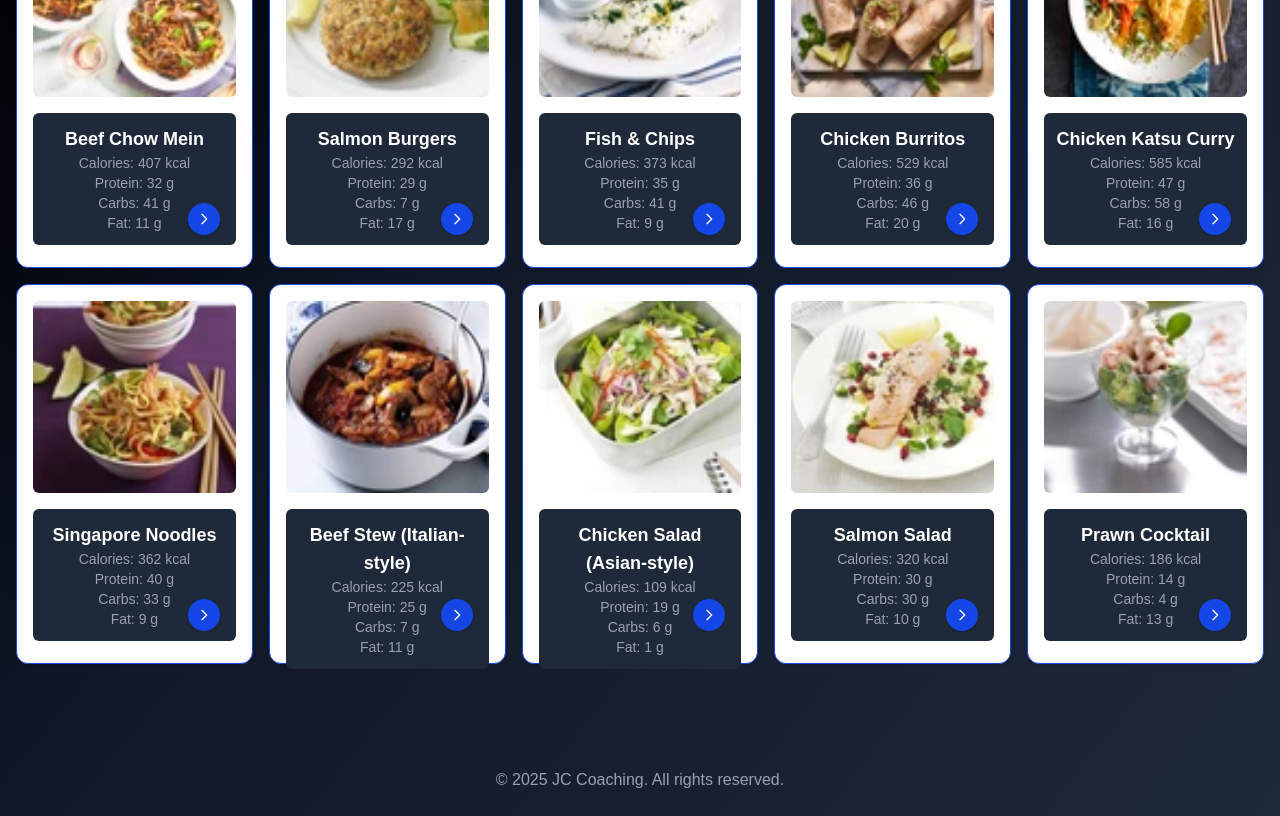
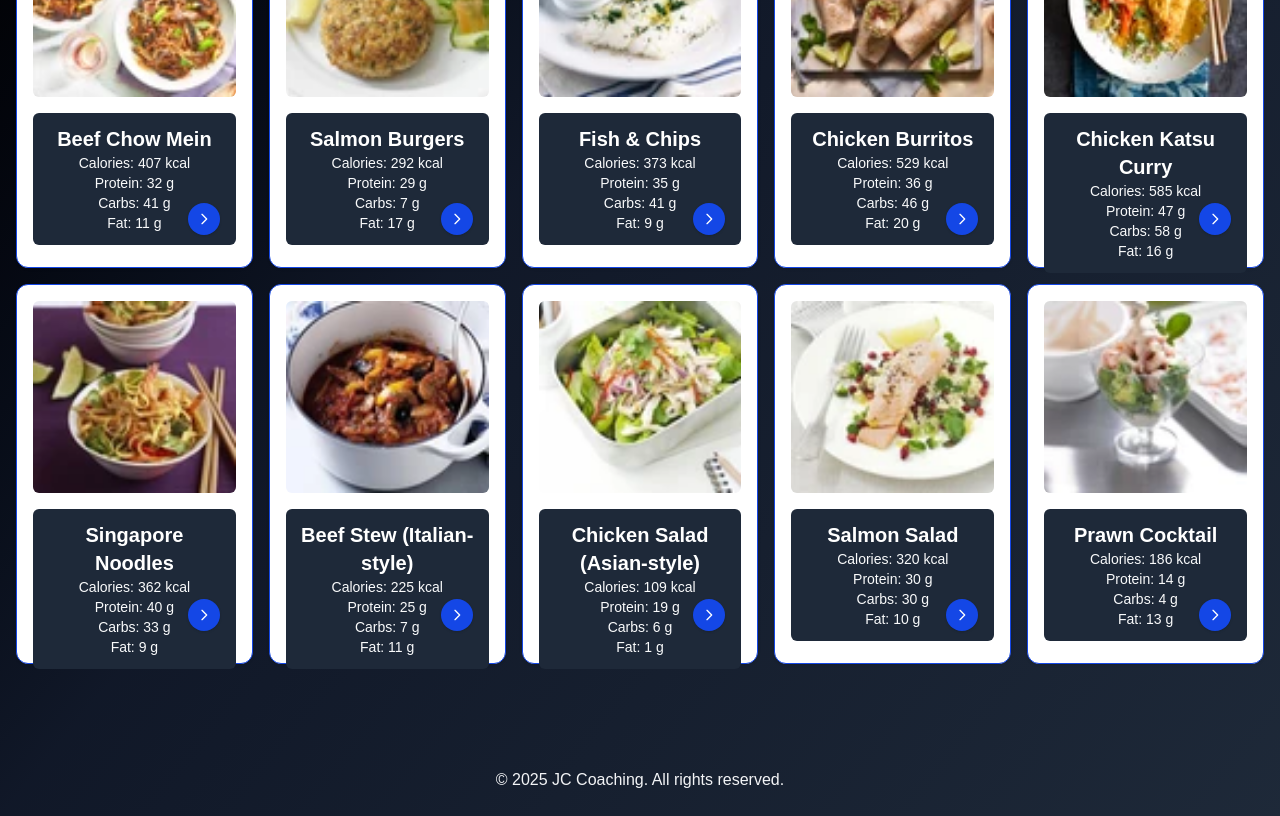
Before and after one commit to jacam666/coaching-website, a Next.js app: page /meals in a window 1280 px wide. Shown: the part 740-1556 px from the top of the page. Built offline with nearby package versions, Linux system fonts and the light colour scheme.

Commit message:
restyled font colours

```diff
--- a/src/app/about/page.tsx
+++ b/src/app/about/page.tsx
@@ -39,7 +39,7 @@ export default function About() {
 
                         {/* Intro & achievements */}
                         <div>
-                            <p className="text-lg text-gray-300 mb-6">
+                            <p className="text-lg text-gray-100 mb-6">
                                 I am Jamie Cameron a passionate coach dedicated to helping you achieve your fitness goals.
                             </p>
 
@@ -47,7 +47,7 @@ export default function About() {
                                 <h2 className="text-2xl font-bold text-blue-400 mb-2">
                                     My Experience & Achievements
                                 </h2>
-                                <ul className="text-gray-200 text-left list-disc list-inside space-y-2">
+                                <ul className="text-gray-100 text-left list-disc list-inside space-y-2">
                                     <li>30 years of experience in fitness and bodybuilding</li>
                                     <li>Multiple bodybuilding competition wins</li>
                                     <li>Expert in dieting, body transformation, and muscle mass gain</li>
--- a/src/app/components/Footer.tsx
+++ b/src/app/components/Footer.tsx
@@ -1,6 +1,6 @@
 export default function Footer() {
     return (
-        <footer className=" text-gray-400 py-6 mt-10 ">
+        <footer className=" text-gray-100 py-6 mt-10 ">
             <div className="w-full max-w-5xl mx-auto px-4 text-center">
                 <p>&copy; {new Date().getFullYear()} JC Coaching. All rights reserved.</p>
                 {/* <p className="mt-2">
--- a/src/app/meals/page.tsx
+++ b/src/app/meals/page.tsx
@@ -35,11 +35,11 @@ export default function MealsPage() {
                                 <div className={`absolute inset-0 w-full h-full bg-white rounded-xl border border-blue-700 shadow p-4 ${flippedArr[idx] ? "opacity-0" : "opacity-100"}`} style={{ backfaceVisibility: "hidden" }}>
                                     <img src={meal.image.src} alt={meal.image.alt} className="w-full h-48 object-fill rounded-md mb-4" />
                                     <div className="text-center bg-gray-800 p-3 rounded-md overflow-auto">
-                                        <h3 className="text-lg font-semibold">{meal.title}</h3>
-                                        <p className="text-sm text-gray-400">Calories: {meal.kcal} kcal</p>
-                                        <p className="text-sm text-gray-400">Protein: {meal.protein} g</p>
-                                        <p className="text-sm text-gray-400">Carbs: {meal.carbs} g</p>
-                                        <p className="text-sm text-gray-400">Fat: {meal.fat} g</p>
+                                        <h3 className="text-xl font-semibold">{meal.title}</h3>
+                                        <p className="text-sm text-gray-50">Calories: {meal.kcal} kcal</p>
+                                        <p className="text-sm text-gray-50">Protein: {meal.protein} g</p>
+                                        <p className="text-sm text-gray-50">Carbs: {meal.carbs} g</p>
+                                        <p className="text-sm text-gray-50">Fat: {meal.fat} g</p>
                                     </div>
                                     <button
                                         className="absolute bottom-4 right-4 bg-blue-700 text-white rounded-full p-2 m-4 shadow hover:bg-blue-900 transition"
--- a/src/app/page.tsx
+++ b/src/app/page.tsx
@@ -74,7 +74,7 @@ export default function Home() {
             </div>
           </div>
         </div>
-        <p className="text-lg md:text-2xl text-gray-300 mb-8 mt-2 text-center">
+        <p className="text-lg md:text-2xl text-gray-100 mb-8 mt-2 text-center">
           1-to-1 Online Coaching for Personal Training & Diet Plans
         </p>
         <a
@@ -98,14 +98,14 @@ export default function Home() {
         <div className="bg-gray-800 rounded-xl shadow p-8 flex flex-col items-center border border-gray-700">
           <img src="/file.svg" alt="Personal Training" className="w-16 h-16 mb-4" />
           <h2 className="text-2xl font-bold text-blue-400 mb-2">Online Coaching</h2>
-          <p className="text-gray-300 text-center">
+          <p className="text-gray-100 text-center">
             Customized workout plans, progress tracking, and expert guidance to help you reach your fitness goals from anywhere.
           </p>
         </div>
         <div className="bg-gray-800 rounded-xl shadow p-8 flex flex-col items-center border border-gray-700">
           <img src="/window.svg" alt="Diet Plans" className="w-16 h-16 mb-4" />
           <h2 className="text-2xl font-bold text-blue-400 mb-2">Diet Plans</h2>
-          <p className="text-gray-300 text-center">
+          <p className="text-gray-100 text-center">
             Personalized nutrition strategies tailored to your lifestyle, preferences, and goals for sustainable results.
           </p>
         </div>
@@ -114,7 +114,7 @@ export default function Home() {
       {/* About Section */}
       <section className="max-w-2xl text-center py-8">
         <h3 className="text-xl font-semibold text-blue-400 mb-2">Why Choose Us?</h3>
-        <p className="text-gray-300">
+        <p className="text-gray-100">
           With years of experience in fitness and nutrition coaching, I provide dedicated support and proven strategies to help you transform your health and confidence. Start your journey today!
         </p>
       </section>
--- a/src/app/services/page.tsx
+++ b/src/app/services/page.tsx
@@ -14,7 +14,7 @@ export default function Services() {
                 <div className="w-full">
                     <div className="bg-gray-900 rounded-xl border border-blue-700 p-6 shadow mb-4">
                         <h1 id="services-heading" className="text-3xl font-semibold text-blue-400 mb-3 text-center">Online Coaching</h1>
-                        <div className="text-gray-300 text-lg text-center space-y-4">
+                        <div className="text-gray-100 text-lg text-center space-y-4">
                             <p>
                                 Personalised training and nutrition built around your life—no gym schedules to juggle. After a quick video consultation, I’ll set clear goals and create a phased programme for home or gym, plus simple calorie/macros targets you can actually stick to.
                             </p>
@@ -37,7 +37,7 @@ export default function Services() {
                     <div className="grid grid-cols-1 md:grid-cols-2 gap-8 mb-10">
                         <div className="rounded-xl border border-blue-700 bg-gray-900/80 p-8 shadow flex flex-col items-center">
                             <h3 className="text-2xl font-semibold text-blue-400 mb-3">1-to-1 Personal Training</h3>
-                            <ul className="space-y-2 text-gray-200 list-disc list-inside text-left">
+                            <ul className="space-y-2 text-gray-100 list-disc list-inside text-left">
                                 <li>Train together in the gym with hands-on guidance</li>
                                 <li>Immediate form correction & real-time motivation</li>
                                 <li>Spotting for heavy lifts & safety support</li>
@@ -46,7 +46,7 @@ export default function Services() {
                         </div>
                         <div className="rounded-xl border border-blue-700 bg-gray-900/80 p-8 shadow flex flex-col items-center">
                             <h3 className="text-2xl font-semibold text-blue-400 mb-3">Online Coaching</h3>
-                            <ul className="space-y-2 text-gray-200 list-disc list-inside text-left">
+                            <ul className="space-y-2 text-gray-100 list-disc list-inside text-left">
                                 <li>Personalised training & nutrition plan delivered online</li>
                                 <li>Weekly check-ins and progress tracking</li>
                                 <li>Train anywhere — gym, home, or while travelling</li>
@@ -58,7 +58,7 @@ export default function Services() {
                         <h3 id="benefits-heading" className="text-2xl font-semibold text-blue-400 mb-4 text-center">
                             Benefits of Online Coaching
                         </h3>
-                        <ul className="grid grid-cols-1 md:grid-cols-2 gap-3 text-gray-200">
+                        <ul className="grid grid-cols-1 md:grid-cols-2 gap-3 text-gray-100">
                             <li className="flex items-start gap-2">
                                 <span className="mt-1 h-2 w-2 rounded-full bg-blue-500"></span>
                                 Train on your schedule — no fixed session times
```
